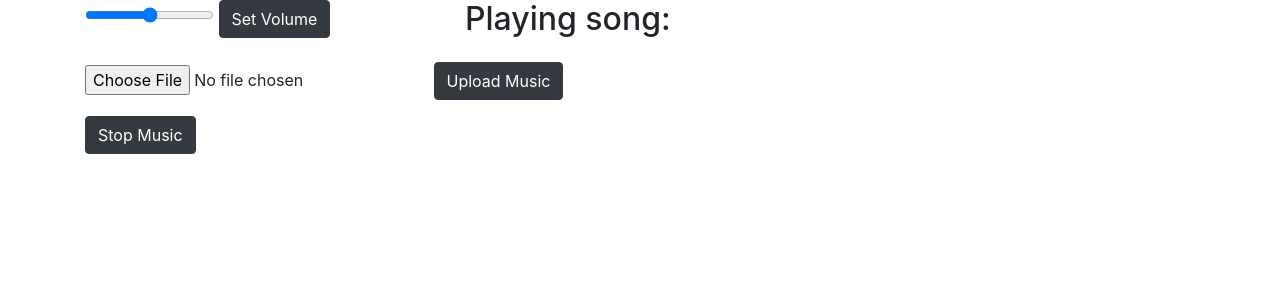
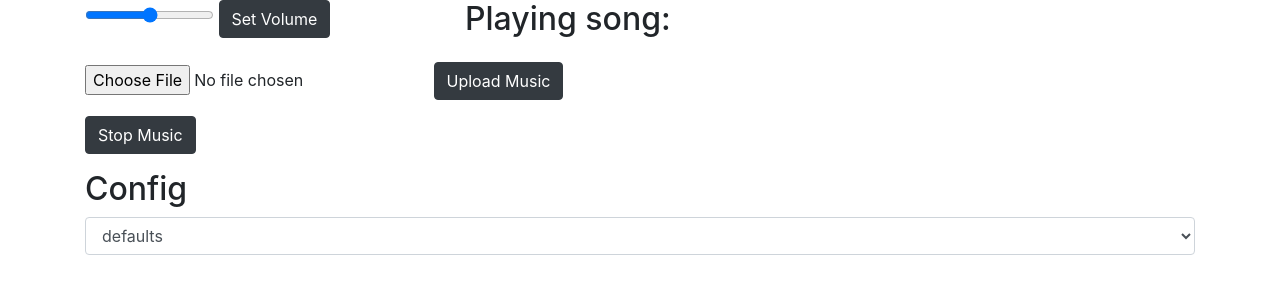
Before and after one commit to Cantilevered-Creatures/lflmonitor, a Python web app: template templates/musicPlayer.html in a window 1280 px wide. Shown: the part 56-356 px from the top of the page. Run offline with Jinja, Linux system fonts and the light colour scheme; the template is opened without the code that fills it, so the values that code supplies are empty; some libraries are stand-ins or nearby versions.

Commit message:
Add support for setting show config

```diff
--- a/templates/musicPlayer.html
+++ b/templates/musicPlayer.html
@@ -27,6 +27,13 @@
       <button type="submit" class="btn btn-dark" value="stopMusic" name="submit">Stop Music</button>
     </div>
     <div class="form-group">
+      <h2>Config</h2>
+      <select class="form-control" name="configName" value={{ configName }}>
+        <option>defaults</option>
+        <option>halloween</option>
+      </select>
+    </div>
+    <div class="form-group">
       <div class="row">
         {% for musicFile in musicFiles %}
           <div class="col-md-4">
```
Also changed, not shown: app.py (+9 -3 lines).
